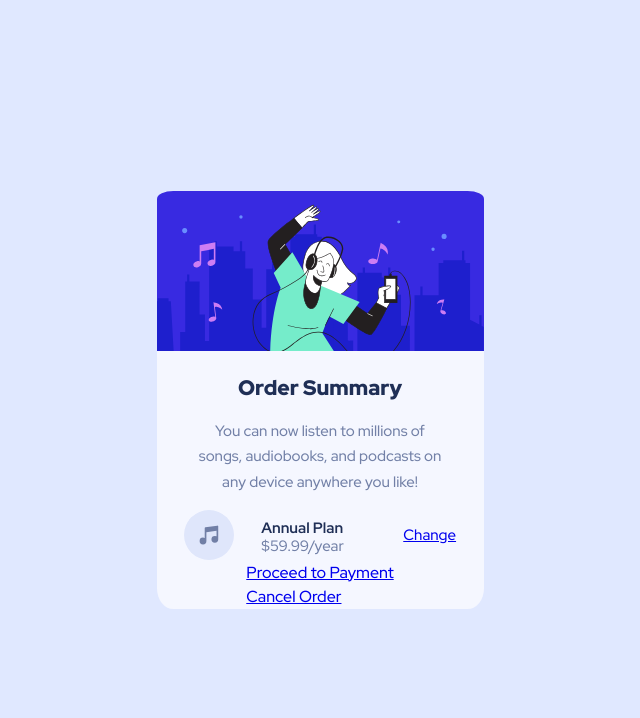
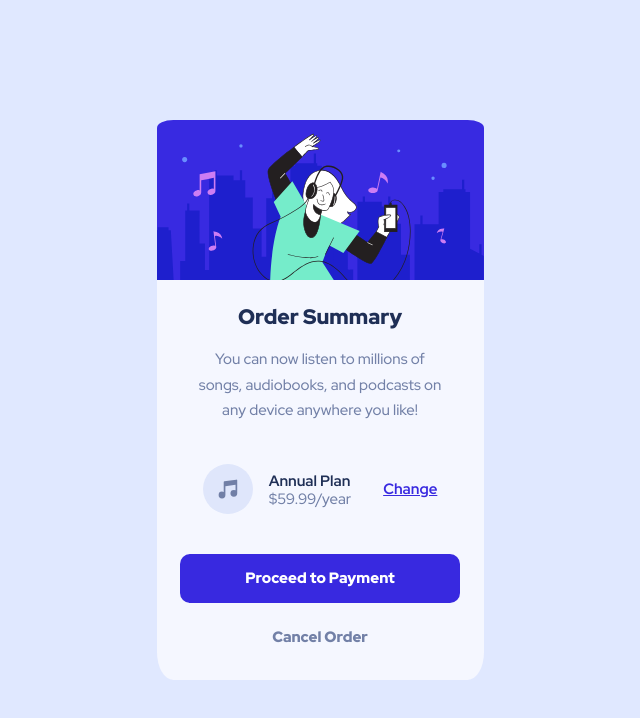
Before and after one commit to SSKubyshkin/frontend-mentor-challenges, a plain HTML site: page 004 Order summary component (first attempt)/index.html in a window 1280 px wide. Shown: the whole page, without its empty margins (320-960 px from the left). Drawn offline with Linux system fonts and the light colour scheme.

Commit message:
Update 004

```diff
--- a/004 Order summary component (first attempt)/index.html
+++ b/004 Order summary component (first attempt)/index.html
@@ -32,7 +32,7 @@
   </div>
   <div class="buttons">
     <a href="#" class="buttons__proceed">Proceed to Payment</a>
-    <a href="#" class="buttons_cancel">Cancel Order</a>
+    <a href="#" class="buttons__cancel">Cancel Order</a>
   </div>
 </main>
 </body>
--- a/004 Order summary component (first attempt)/scss/style.scss
+++ b/004 Order summary component (first attempt)/scss/style.scss
@@ -56,12 +56,13 @@ body {
         &__text {
             line-height: 1.7;
             font-size: $font-small;
+            margin-bottom: 40px;
         }
     }
     .order {
         width: 100%;
         display: flex;
-        justify-content: space-evenly;
+        justify-content: center;
         align-items: center;
 
         &__image {
@@ -73,6 +74,7 @@ body {
             flex-direction: column;
             line-height: 0;
             align-items: center;
+            margin-left: 1rem;
 
             &__name {
                 font-size: $font-small;
@@ -89,14 +91,43 @@ body {
         &__change {
             font-size: $font-small;
             margin-left: 2rem;
+            color: $bright-blue;
+            font-weight: $weight-bold;
+
+            &:hover {
+                text-decoration: none;
+                opacity: 0.8;
+            }
         }
     }
     .buttons {
+        text-align: center;
+        font-size: $font-small;
+        font-weight: $weight-black;
+
         &__proceed {
             display: block;
+            background-color: $bright-blue;
+            text-decoration: none;
+            color: #fff;
+            padding: 13px 65px;
+            margin-top: 40px;
+            border-radius: 10px;
+
+            &:hover {
+                opacity: 0.8;
+            }
         }
+
         &__cancel {
             display: block;
+            color: $desaturated-blue;
+            text-decoration: none;
+            margin: 1.4375rem 4.0625rem 2rem 4.0625rem;
+
+            &:hover {
+                color: $dark-blue;
+            }
         }
     }
 }
```
Also changed, not shown: 004 Order summary component (first attempt)/style.css, 1 other file.
